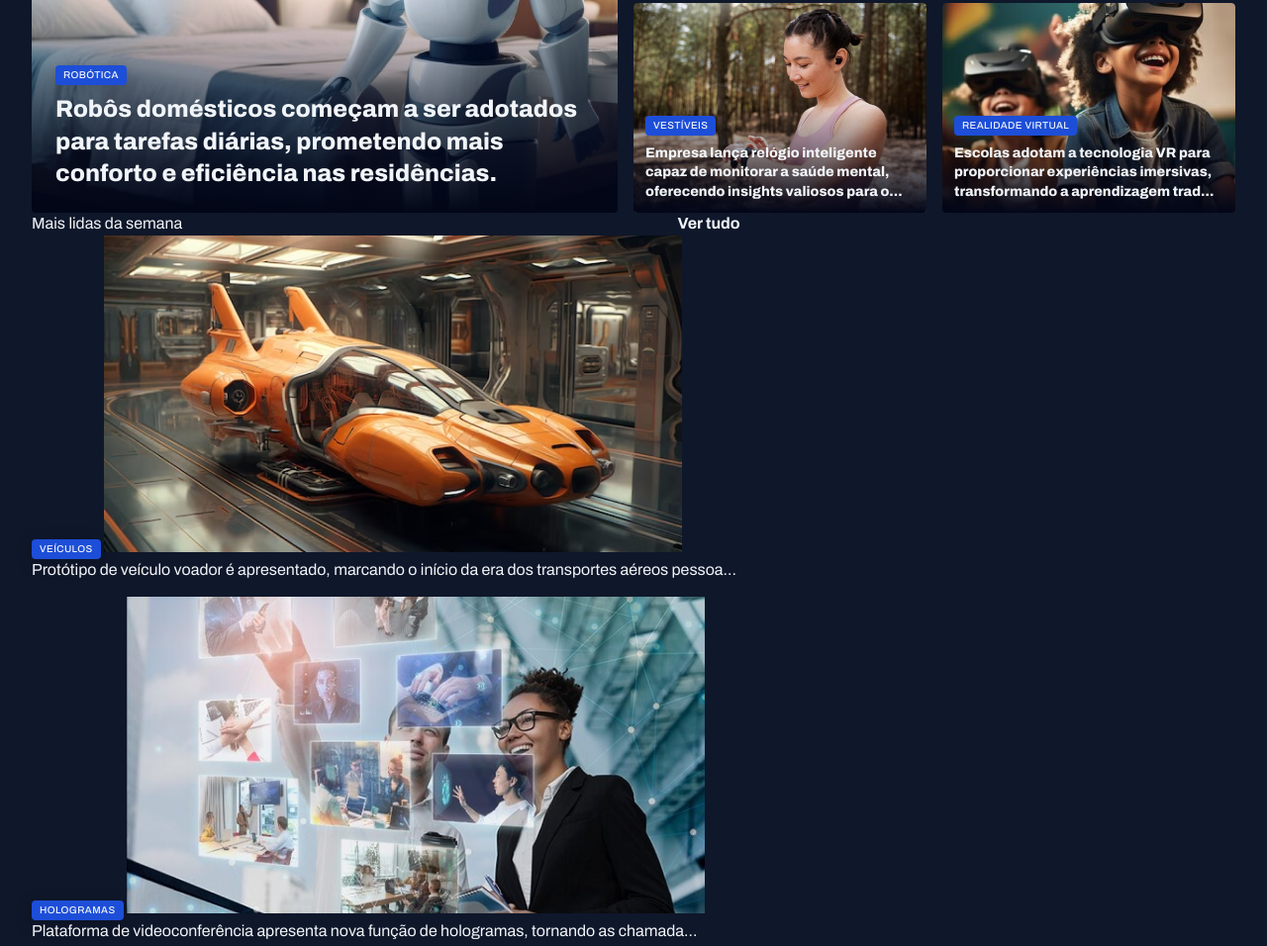
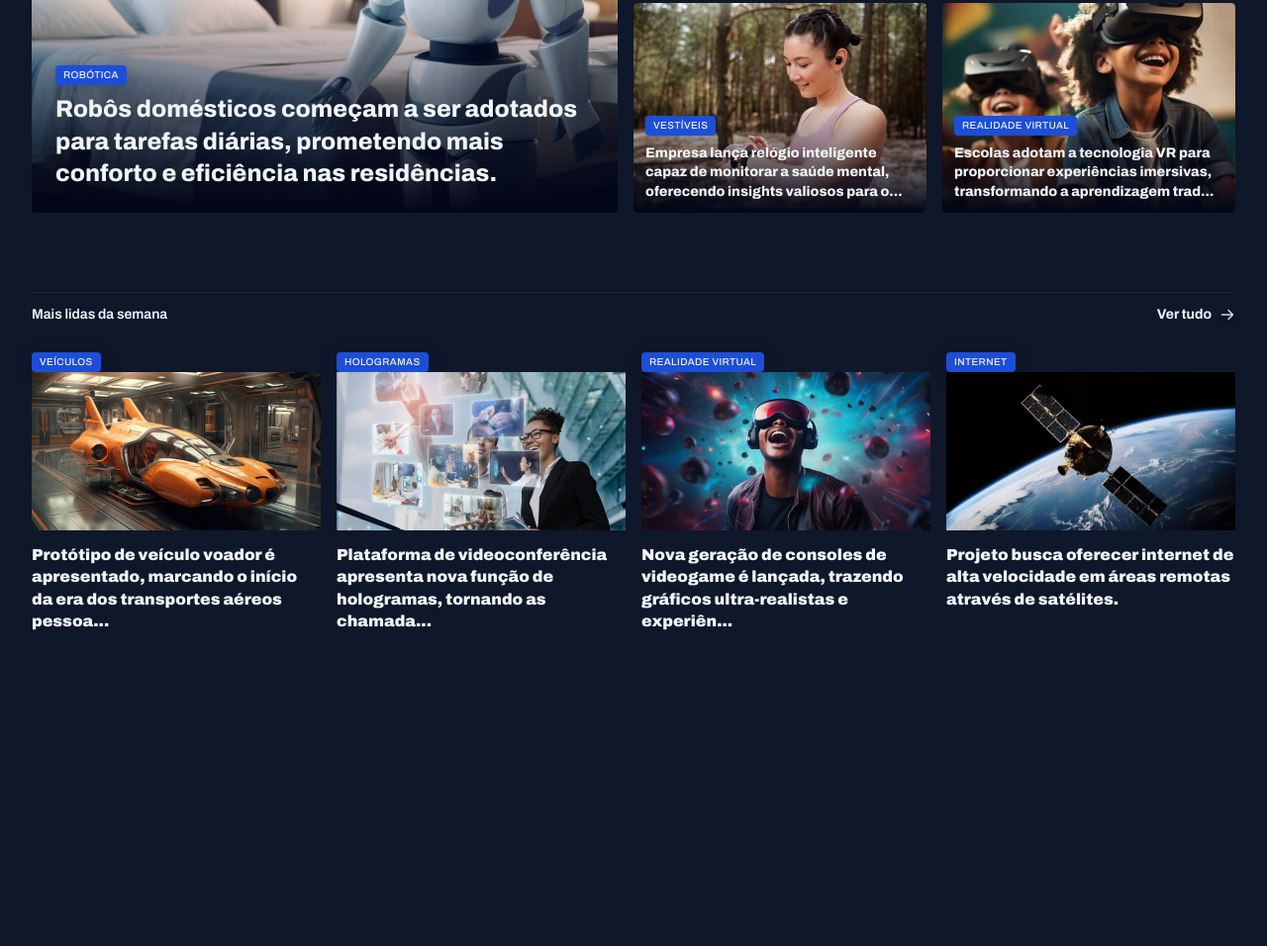
Before and after one commit to vc2024j10/Full-Stack-Projeto-portal-de-not-cias, a plain HTML site: page index.html in a window 1280 px wide. Shown: the part 389-1345 px from the top of the page at 99% size. After the commit the page ends 1069 px from the top, so only its background shows below. Drawn offline with Linux system fonts and the light colour scheme.

Commit message:
Aplicando estilos na seção mais lidas da semana

```diff
--- a/styles/global.css
+++ b/styles/global.css
@@ -52,6 +52,7 @@ img {
 
 main {
   margin: 40px;
+  gap: 80px;
 }
 
 .content-tag {
--- a/styles/sections.css
+++ b/styles/sections.css
@@ -1,3 +1,26 @@
+section header {
+  border-top: 1px solid var(--stroke-color);
+  padding-block: 12px 24px;
+  font: var(--text-span);
+
+  a {
+    justify-self: end;
+    align-items: center;
+    gap: 8px;
+
+    span {
+      background-image: url(../assets/icons/ArrowRight.svg);
+      width: 16px;
+      height: 16px;
+    }
+
+    &:hover span {
+      background-image: url(../assets/icons/ArrowRight-hover.svg);
+    }
+  }
+
+}
+
 #featured {
   img {
   height: 100%;
@@ -40,3 +63,29 @@
     }
   }
 }
+
+#weekly {
+
+  &>div {
+    grid-template-columns: repeat(4, 292px);
+  }
+
+  img {
+    height: 160px;
+  }
+
+  figure {
+    position: relative;
+
+    .content-tag {
+    top: 8px;
+    left: 8px;
+  }
+
+  p {
+    margin-top: 8px;
+    font-weight: 900;
+  }
+}
+
+}
```
Also changed, not shown: assets/icons/ArrowRight.svg (added).
